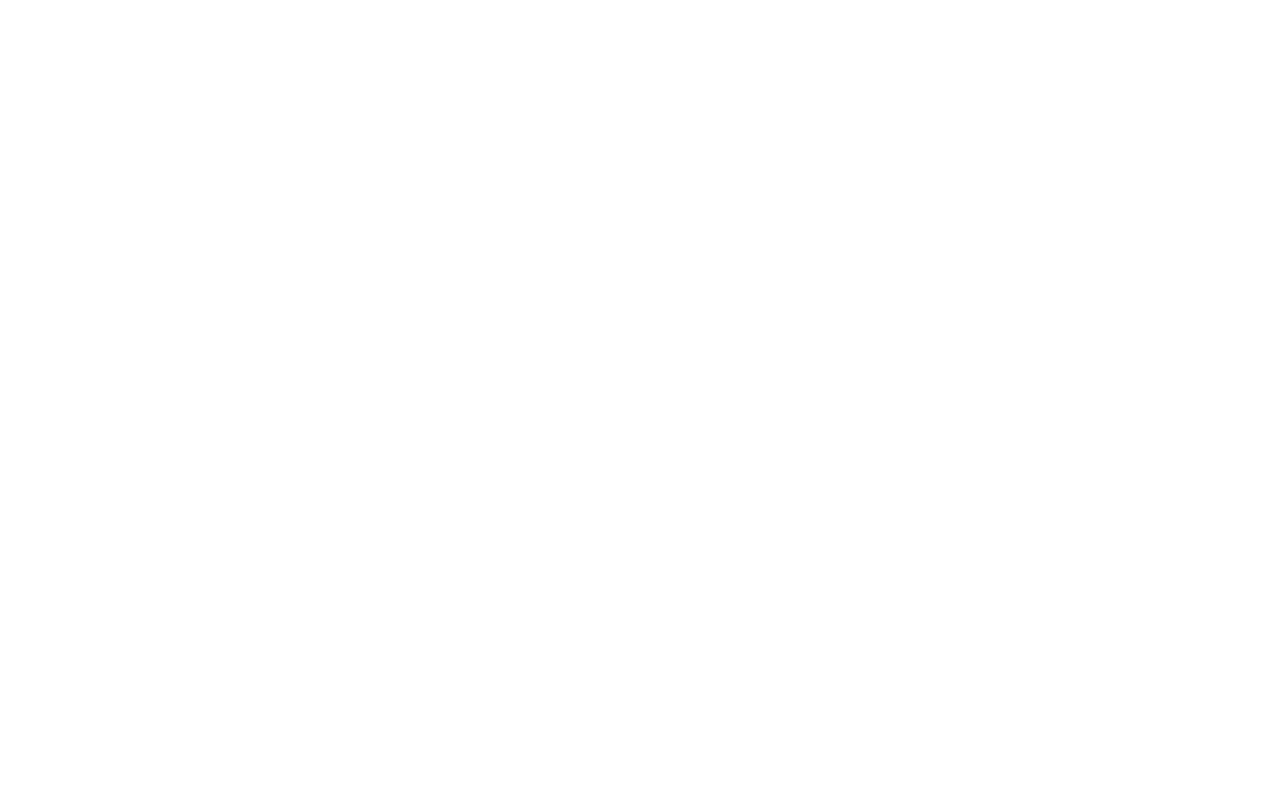
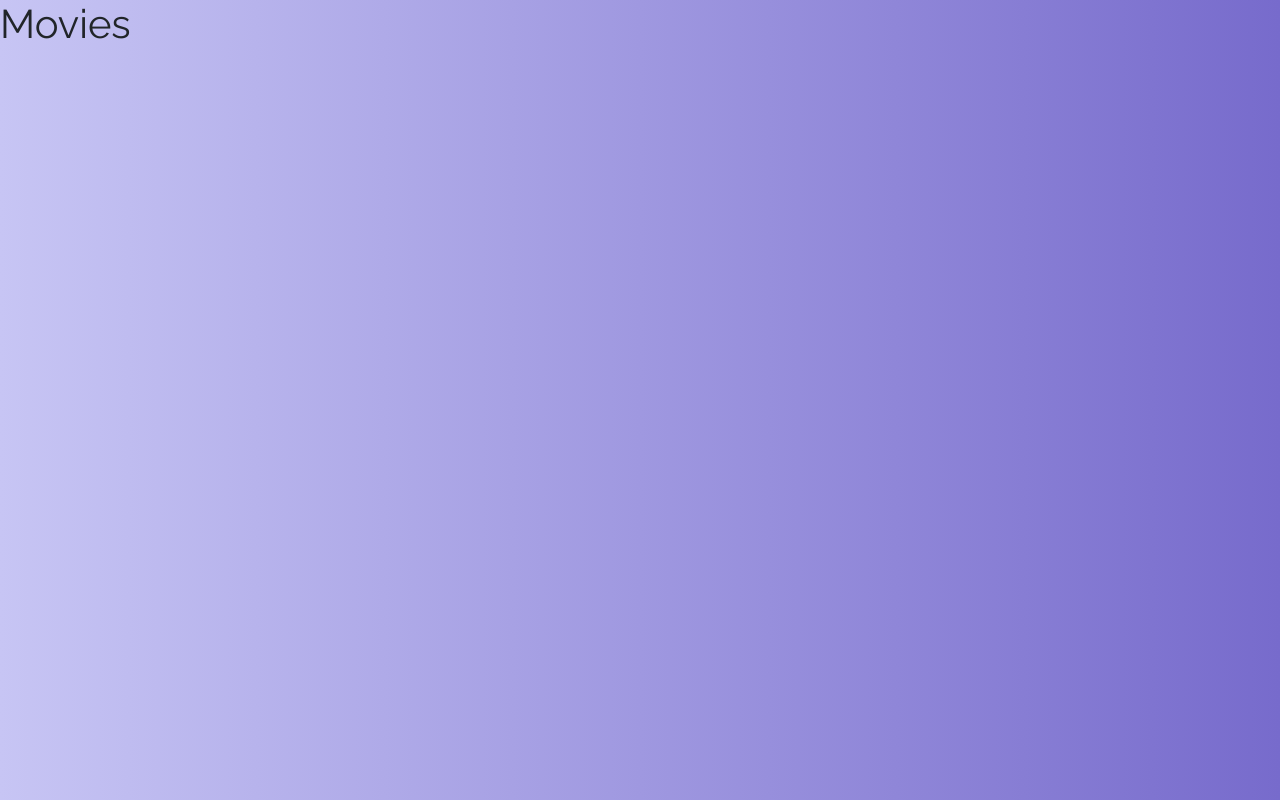
Before and after one commit to selintasman/MovieCine, a React (Create React App) app: page /movies in a window 1280 px wide. Before the commit this address had no page. Built offline with nearby package versions, Linux system fonts and the light colour scheme.

Commit message:
added a navbar

```diff
--- a/src/App.js
+++ b/src/App.js
@@ -3,6 +3,7 @@
 import './App.css';
 import Home from './Home';
 import Login from './Login';
+import Movies from './Movies';
 import 'bootstrap/dist/css/bootstrap.min.css';
 function App() {
 
@@ -16,6 +17,7 @@
         <Routes>
           <Route path="/" element={<Login onLogin={handleLogin} />} />
           <Route path="/home" element={ isLoggedIn ? <Home /> :  <Navigate to="/" />} />
+          <Route path="/movies" element={<Movies/>} />
         </Routes>
       </BrowserRouter>
 
--- a/src/Home.js
+++ b/src/Home.js
@@ -2,7 +2,8 @@
 import './App.css';
 import './Home.css';
 
-import Movie from './MovieCard';
+import MovieCard from './MovieCard';
+import Movies from './Movies';
 import Search from './Search';
 import TV from './TVCard';
 import 'bootstrap/dist/css/bootstrap.min.css';
@@ -62,6 +63,36 @@
 
   return (
     <div>
+      <nav className="navbar navbar-expand-lg navbar-light bg-light">
+        <a className="navbar-brand" href="">MovieCine</a>
+        <button className="navbar-toggler" type="button" data-toggle="collapse" data-target="#navbarSupportedContent" aria-controls="navbarSupportedContent" aria-expanded="false" aria-label="Toggle navigation">
+          <span className="navbar-toggler-icon"></span>
+         </button>
+
+        <div className="collapse navbar-collapse" id="navbarSupportedContent">
+          <ul className="navbar-nav mr-auto">
+            <li className="nav-item active">
+              <a className="nav-link" href="#">Home <span class="sr-only">(current)</span></a>
+            </li>
+            <li className="nav-item">
+              <a className="nav-link" href="/movies">Movies</a>
+            </li>
+
+
+          </ul>
+          <form className="form-inline my-2 my-lg-0">
+            <input className="form-control mr-sm-2" type="search" placeholder="Search" aria-label="Search"/>
+            <button className="btn btn-outline-success my-2 my-sm-0" type="submit">Search</button>
+          </form>
+        </div>
+      </nav>
+
+
+
+
+
+
+
       <h1>Welcome to Home Page</h1>
       <div className='search-area'>
         <Search/>
@@ -69,7 +100,7 @@
       <h2>Popular Movies</h2>
       <div className='movie-list'>
         <div className='grid'>
-        {popularMovies.map((movie) => <Movie
+        {popularMovies.map((movie) => <MovieCard
         key={movie.id}
         id={movie.id}
         title={movie.title}
--- /dev/null
+++ b/src/Movies.js
@@ -0,0 +1,23 @@
+import React, { useEffect, useState } from 'react';
+import './App.css';
+import './Home.css';
+
+import MovieCard from './MovieCard';
+
+import Search from './Search';
+import TV from './TVCard';
+import 'bootstrap/dist/css/bootstrap.min.css';
+
+const API_KEY = '21a5a9eb25c7d7688e258310da80eb55';
+
+function Movies () {
+    return (
+        <div>
+            <h1>
+                Movies
+            </h1>
+        </div>
+    );
+}
+
+export default Movies;
```
